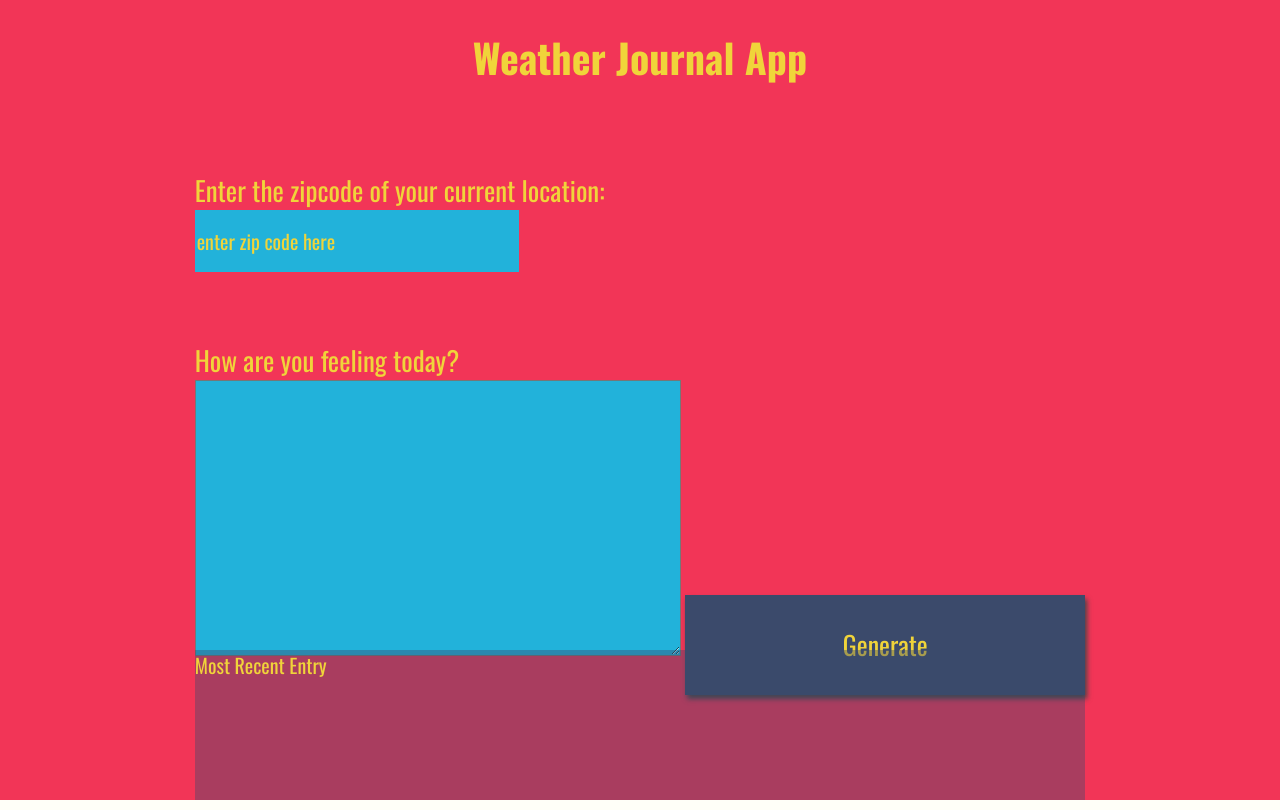
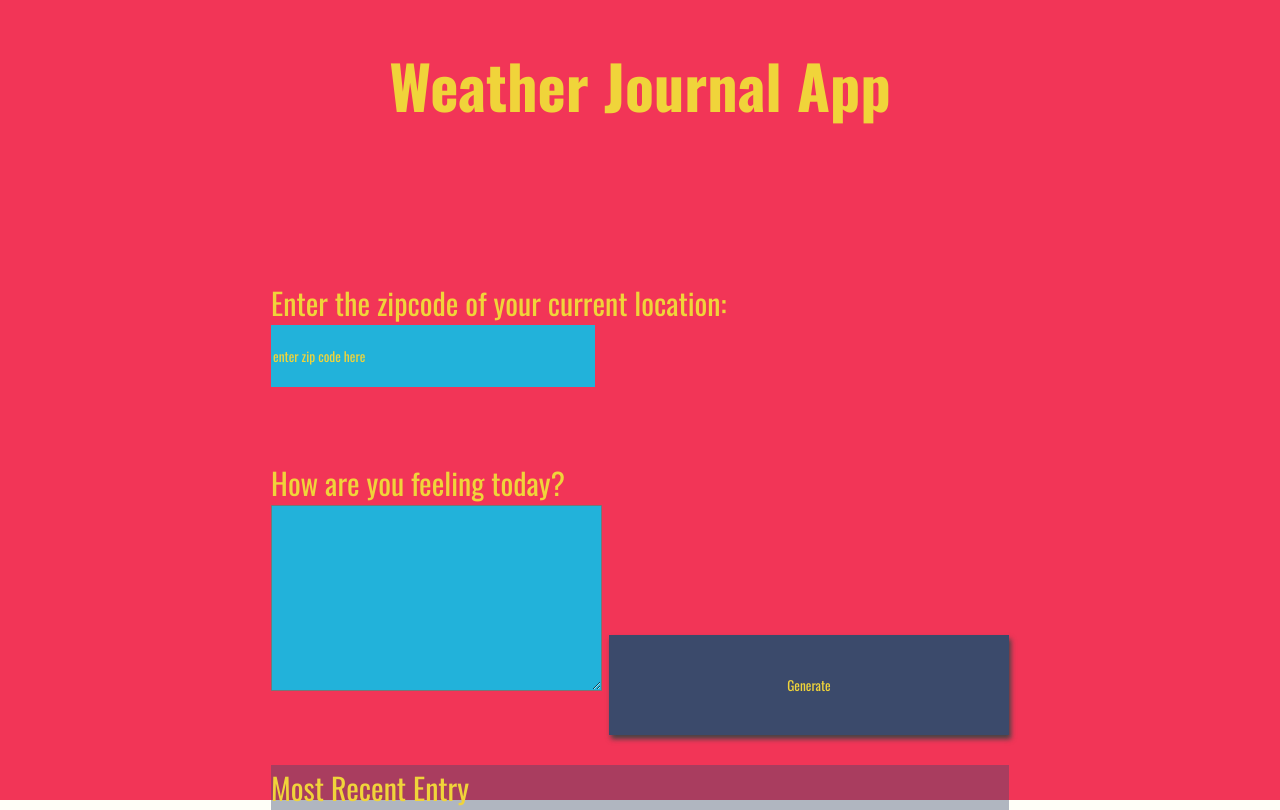
Before and after one commit to reyrey16/fend-weather-journal-app, a website: page website/index.html in a window 1280 px wide. Drawn offline with nearby package versions, Linux system fonts and the light colour scheme; a web font is replaced by a local one.

Commit message:
style: reset font-size

```diff
--- a/website/style.css
+++ b/website/style.css
@@ -6,14 +6,14 @@ body{
 
 #app{
     display: grid;
-    grid-auto-rows: minmax(150px, auto);
+    grid-auto-rows: 250px 150px 2fr 2fr;
     /* grid-template-columns:  */
     height:100vh;
     background: #f23557;
     color: #f0d43a;
     justify-content: center;
     grid-gap: 1em;
-    font-size: 20px;
+    font-size: 30px;
     font-family: 'Oswald', sans-serif;
 }
 
@@ -52,7 +52,7 @@ body{
 /*  Basic Styling To Override Default For Basic HTML Elements */
 label{
     display:block;
-    font-size: 27px;
+
 }
 
 input{
@@ -61,7 +61,6 @@ input{
     width: 320px;
     background:#22b2da;
     color: #f0d43a;
-    font-size: 20px;
     font-family: 'Oswald', sans-serif;
     border: none;
 }
@@ -71,19 +70,14 @@ button{
     height: 100px;
     background: #3b4a6b;
     color: #f0d43a;
-    font-size: 26px;
     font-family: 'Oswald', sans-serif;
     border: none;
     box-shadow: 2px 4px 5px #444;
-}
-h1{
-    font-size: 2em;
 }
 
 textarea{
     background:#22b2da;
     color: #f0d43a;
-    font-size: 20px;
     font-family: 'Oswald', sans-serif;
 }
 /* Reset style for HTML element on active to have no border*/
```
